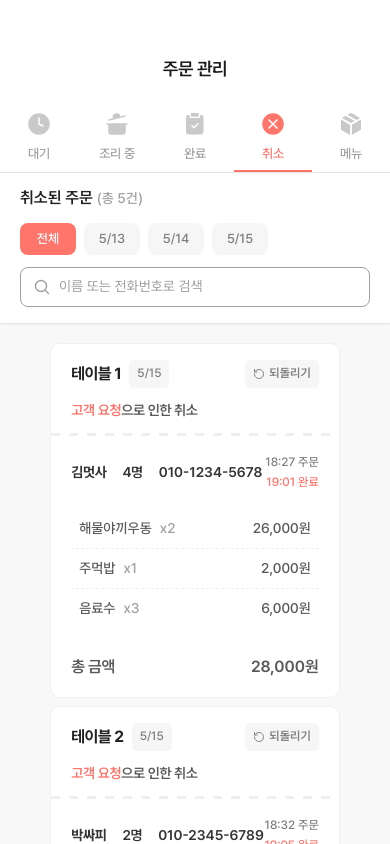
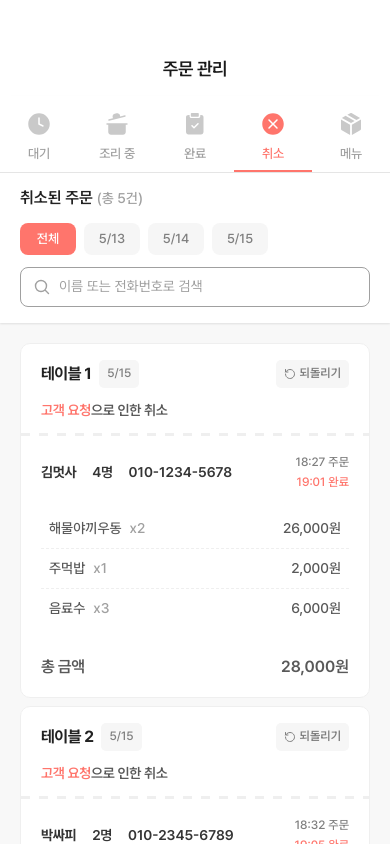
Before and after one commit to LikeLion-SKU/festival-fe, a React (Vite) app: page /admin/cancel in a window 390 px wide. Built offline with nearby package versions, Linux system fonts and the light colour scheme.

Commit message:
🎨 Design: 취소된 주문 페이지 반응형 수정

```diff
--- a/src/pages/admin/CancelMenu.jsx
+++ b/src/pages/admin/CancelMenu.jsx
@@ -71,7 +71,7 @@ export default function CancelMenu() {
       />
 
       {filtered.length > 0 ? (
-        <div className="flex flex-col gap-2 overflow-auto no-scrollbar py-5">
+        <div className="flex flex-col w-full gap-2 overflow-auto no-scrollbar px-5 py-5">
           {filtered.map((data) => (
             <CompletedOrderCard
               key={data.id}
@@ -95,10 +95,7 @@ export default function CancelMenu() {
           {!searchQuery ? (
             <p className="font-semibold text-[20px] text-[#A0A0A0]">완료된 주문이 없어요!</p>
           ) : (
-            <>
-              <p className="text-[20px] font-semibold text-[#A0A0A0]">일치하는 결과가</p>
-              <p className="text-[20px] font-semibold text-[#A0A0A0]">없어요!</p>
-            </>
+            <p className="text-[20px] font-semibold text-[#A0A0A0]">일치하는 결과가 없어요!</p>
           )}
         </div>
       )}
--- a/src/pages/admin/CompleteMenu.jsx
+++ b/src/pages/admin/CompleteMenu.jsx
@@ -97,9 +97,7 @@ export default function CompleteMenu() {
           {!searchQuery ? (
             <p className="font-semibold text-[20px] text-[#A0A0A0]">완료된 주문이 없어요!</p>
           ) : (
-            <>
-              <p className="text-[20px] font-semibold text-[#A0A0A0]">일치하는 결과가 없어요!</p>
-            </>
+            <p className="text-[20px] font-semibold text-[#A0A0A0]">일치하는 결과가 없어요!</p>
           )}
         </div>
       )}
```
